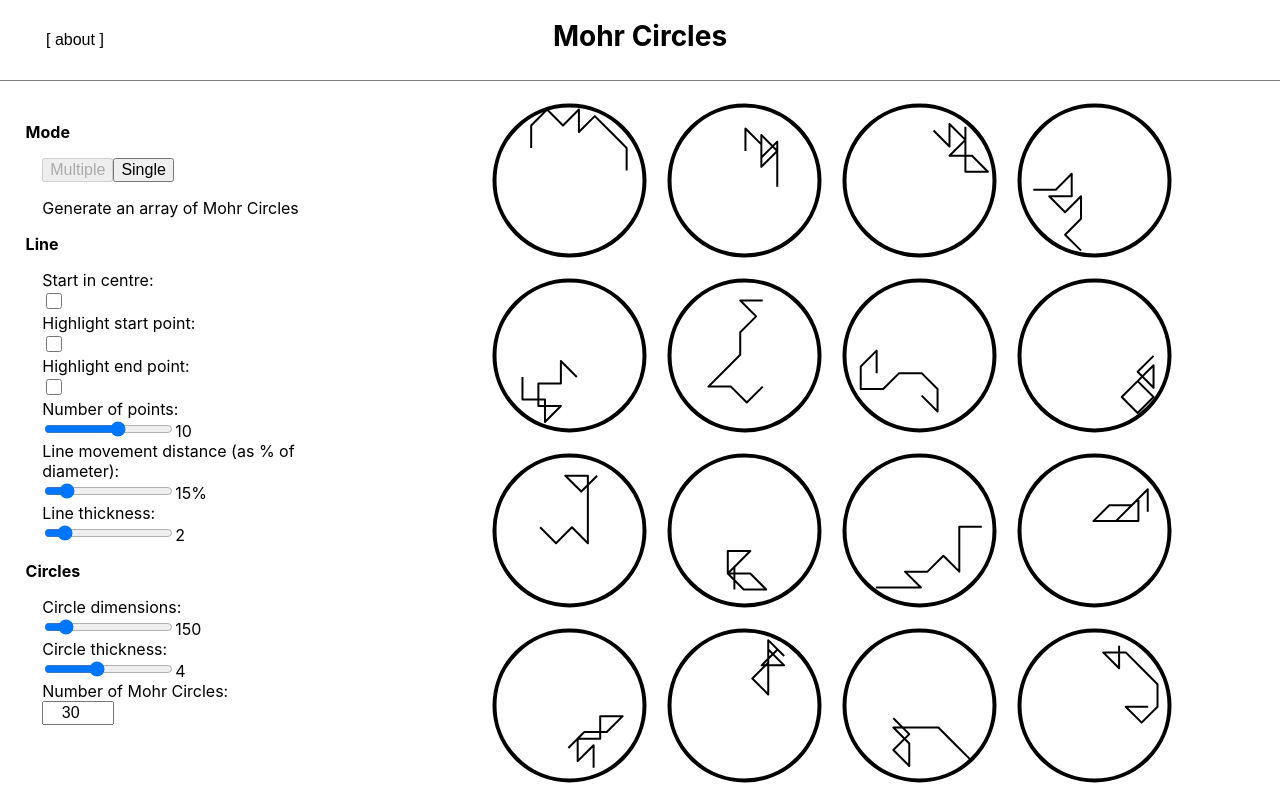
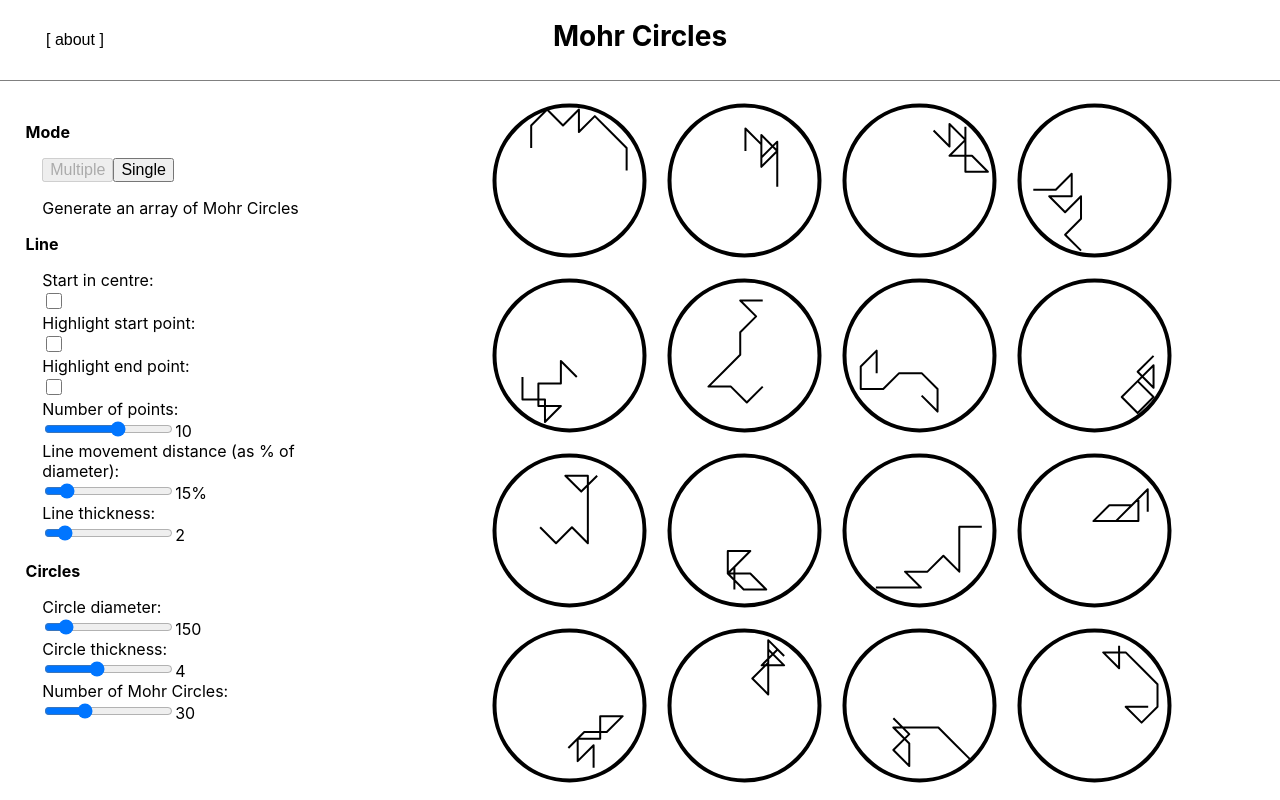
Before and after one commit to MrCallum/mohr-circles, a React (Create React App) app: page / in a window 1280 px wide. Shown: the top 800 px of the page. Built offline with nearby package versions, Linux system fonts and the light colour scheme.

Commit message:
small UI fixes

```diff
--- a/src/AboutPage.js
+++ b/src/AboutPage.js
@@ -16,6 +16,10 @@ export const AboutPage = props => {
         overflowY : "scroll"
     };
 
+    if(window.innerHeight > window.innerWidth){
+        style.padding = "5% 7%"
+    }
+
     return (
         <div style={style}>
             <h1>What are Mohr Circles?</h1>
--- a/src/controllers/CircleController.js
+++ b/src/controllers/CircleController.js
@@ -1,5 +1,6 @@
 import React from 'react';
 import { connect } from 'react-redux';
+import Input from '../ui/Input';
 
 const CircleController = props => {
     const minHeightWidth = 100, maxHeightWidth = 500;
@@ -16,7 +17,7 @@ const CircleController = props => {
             <h3>Circles</h3>
             <div style={{paddingLeft : "5%"}}>
                 <label>
-                    Circle dimensions:
+                    Circle diameter:
                     <br />
                     <input
                         type="range" name="diameter"
@@ -41,12 +42,14 @@ const CircleController = props => {
                     Number of Mohr Circles:
                     <br />
                     <input
+                        style={{ color : "inherit", textAlign : "center"}}
+
                         disabled={props.currentMode !== "multiple"}
-                        style={{ color : "inherit", textAlign : "center"}}
-                        type="number" name="circles"
                         min={1} max={100}
+                        type="range" name="circles"
                         value={props.circleCount}
                         onChange={e => props.onChangeCircleCount(e.target.value)}/>
+                        <span>{props.circleCount}</span>
                 </label>
             </div>
 
--- a/src/ui/Input.js
+++ b/src/ui/Input.js
@@ -1,14 +1,12 @@
 import React from 'react';
+
+// checkboxes: does some style handling
 
 const Input = props => {
 
-    const Style = {
+    const checkboxStyle = {
         height : "2vh",
         width : "2vh"
-    }
-
-    if(window.innerWidth < window.innerHeight){
-
     }
 
     return (
@@ -19,8 +17,9 @@ const Input = props => {
             onChange={props.handleClick}
             min={props.inputMin}
             max={props.inputMax}
+            disabled={props.inputDisabled}
 
-            style={Style}/>
+            style={checkboxStyle}/>
     );
 }
 
```
